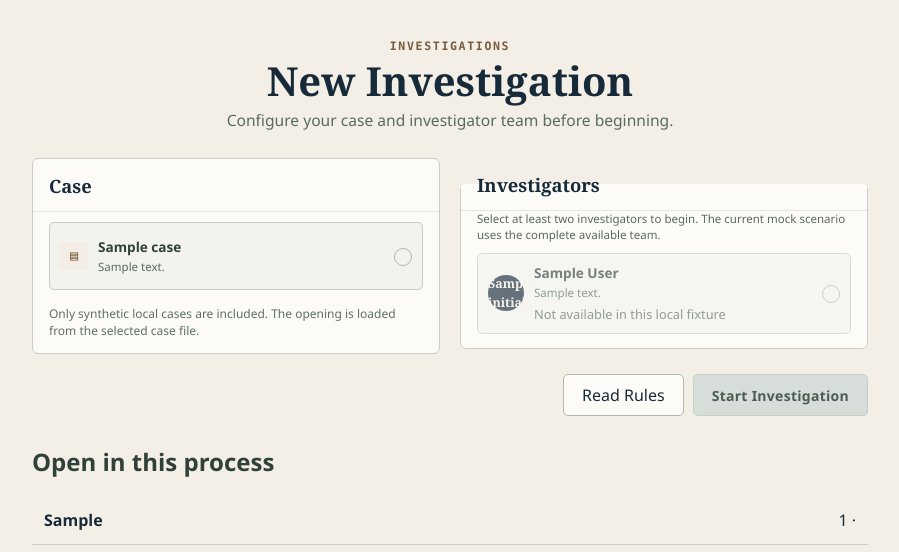
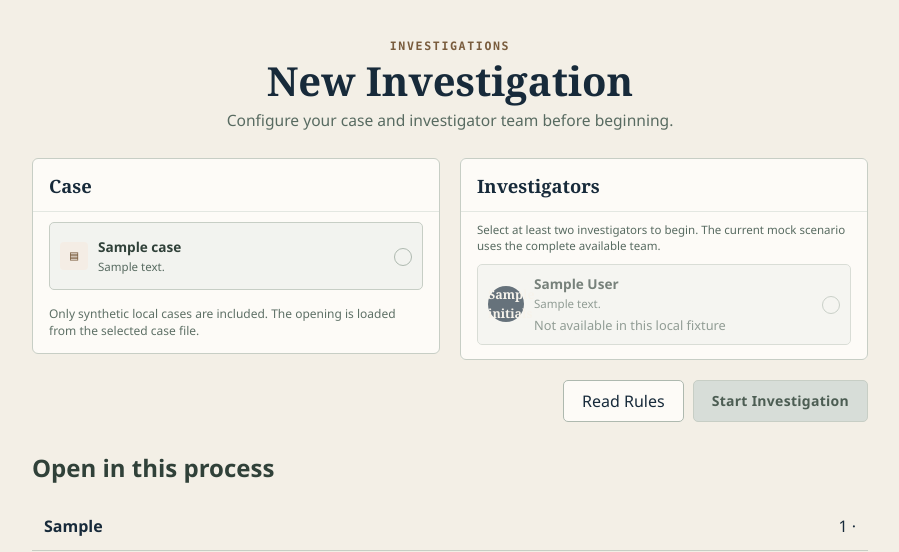
Before and after one commit to FraPoine/multi-agent-fictional-personalities, a FastAPI app: template src/multi_agent_personalities/web/templates/investigations.html in a window 1280 px wide. Shown: the part 63-615 px from the top of the page, without its empty margins (190-1089 px from the left). Run offline with FastAPI, Linux system fonts and the light colour scheme; the template is opened without the code that fills it: most values are stand-ins (such as "Sample title", 1, 10 or a date in 2020); parts of the project's set-up code (start-up, migrations or seed data) failed here and were passed over.

Commit message:
style(web): fix investigator panel and lobby descriptions

```diff
--- a/src/multi_agent_personalities/web/investigation_presentation.py
+++ b/src/multi_agent_personalities/web/investigation_presentation.py
@@ -24,6 +24,7 @@ class InvestigationParticipantPresentation:
     slug: str
     display_name: str
     description: str
+    lobby_description: str
     initials: str
     presentation_class: str
     selected: bool
@@ -139,6 +140,10 @@ def catalogue_participants(
             slug=config.slug,
             display_name=config.display_name,
             description=config.description,
+            lobby_description={
+                "sherlock": "Analytical, observational, and deductive.",
+                "poirot": "Methodical, psychological, and orderly.",
+            }.get(config.slug, config.description),
             initials=_initials(config.display_name),
             presentation_class=f"participant-tone-{index % 4 + 1}",
             selected=config.slug in selected,
@@ -175,6 +180,7 @@ def present_session(
             slug=config.slug,
             display_name=config.display_name,
             description=config.description,
+            lobby_description=config.description,
             initials=_initials(config.display_name),
             presentation_class=f"participant-tone-{index % 4 + 1}",
             selected=True,
--- a/src/multi_agent_personalities/web/static/styles.css
+++ b/src/multi_agent_personalities/web/static/styles.css
@@ -1190,9 +1190,8 @@ body {
 .lobby-setup > .form-error-summary { grid-column: 1 / -1; }
 .lobby-step { min-width: 0; padding: 0 16px 14px; border: 1px solid var(--border-default); border-radius: 6px; background: var(--surface-panel); }
 .step-content { min-width: 0; display: grid; gap: 10px; }
-.lobby-panel-heading, .lobby-panel-title { margin: 0 -16px; padding: 13px 16px 11px; border-bottom: 1px solid var(--border-soft); }
-.lobby-panel-heading h2, .lobby-panel-title { font-family: var(--font-serif); font-size: 1.15rem; font-weight: 700; color: var(--color-ink); }
-.lobby-panel-title { width: calc(100% + 32px); }
+.lobby-panel-heading { margin: 0 -16px; padding: 13px 16px 11px; border-bottom: 1px solid var(--border-soft); }
+.lobby-panel-heading h2 { font-family: var(--font-serif); font-size: 1.15rem; font-weight: 700; color: var(--color-ink); }
 .case-catalogue { display: grid; gap: 7px; }
 .case-card input { position: absolute; opacity: 0; pointer-events: none; }
 .case-card label { min-height: 68px; display: grid; grid-template-columns: 28px minmax(0, 1fr) 18px; align-items: center; gap: 10px; padding: 9px 10px; border: 1px solid var(--border-default); border-radius: 5px; background: var(--surface-subtle); cursor: pointer; }
@@ -1214,7 +1213,7 @@ body {
 .investigator-choice input:focus-visible + label { outline: 2px solid var(--color-accent); outline-offset: 2px; }
 .investigator-copy { min-width: 0; }
 .investigator-copy strong { display: block; font-size: .85rem; }
-.investigator-choice small { display: -webkit-box; margin-top: 2px; overflow: hidden; color: var(--color-muted); font-size: .72rem; font-style: normal; line-height: 1.35; -webkit-box-orient: vertical; -webkit-line-clamp: 2; }
+.investigator-choice small { display: block; margin-top: 2px; color: var(--color-muted); font-size: .72rem; font-style: normal; line-height: 1.35; }
 .investigator-choice em, .opening-investigators small { display: block; margin-top: var(--spacing-xs); color: var(--color-muted); font-size: .8rem; font-style: normal; }
 .investigator-choice.is-unavailable { opacity: .65; }
 .investigator-avatar { flex: 0 0 auto; width: 36px; height: 36px; display: grid; place-items: center; border-radius: 50%; background: var(--color-ink); color: var(--surface-page); font-family: var(--font-serif); font-size: .78rem; font-weight: 700; }
--- a/src/multi_agent_personalities/web/templates/investigations.html
+++ b/src/multi_agent_personalities/web/templates/investigations.html
@@ -20,11 +20,12 @@
                     {% if field_errors.get('case_id') %}<p class="field-error" id="case-error">{{ field_errors.get('case_id') }}</p>{% endif %}
                 </div>
             </section>
-            <fieldset class="lobby-step investigator-step" aria-describedby="investigator-requirement{% if field_errors.get('characters') %} investigation-characters-error{% endif %}"{% if field_errors.get('characters') %} aria-invalid="true"{% endif %}>
-                <legend class="lobby-panel-title">Investigators</legend>
-                <div class="step-content"><p class="investigator-requirement" id="investigator-requirement" data-investigator-requirement>Select at least two investigators to begin. The current mock scenario uses the complete available team.</p>
+            <fieldset class="lobby-step investigator-step" aria-labelledby="investigator-selection-title" aria-describedby="investigator-requirement{% if field_errors.get('characters') %} investigation-characters-error{% endif %}"{% if field_errors.get('characters') %} aria-invalid="true"{% endif %}>
+                <legend class="visually-hidden">Investigators</legend>
+                <div class="step-content"><header class="lobby-panel-heading"><h2 id="investigator-selection-title">Investigators</h2></header>
+                    <p class="investigator-requirement" id="investigator-requirement" data-investigator-requirement>Select at least two investigators to begin. The current mock scenario uses the complete available team.</p>
                     <div class="investigator-grid">
-                        {% for character in investigator_options %}<div class="investigator-choice{% if not character.supported %} is-unavailable{% endif %}"><input id="investigator-{{ character.slug }}" type="checkbox" name="characters" value="{{ character.slug }}"{% if character.selected %} checked{% endif %}{% if not character.supported %} disabled{% endif %}><label for="investigator-{{ character.slug }}"><span class="investigator-avatar {{ character.presentation_class }}">{{ character.initials }}</span><span class="investigator-copy"><strong>{{ character.display_name }}</strong><small title="{{ character.description }}">{{ character.description }}</small>{% if not character.supported %}<em>Not available in this local fixture</em>{% endif %}</span><span class="selection-mark" aria-hidden="true">✓</span></label></div>{% endfor %}
+                        {% for character in investigator_options %}<div class="investigator-choice{% if not character.supported %} is-unavailable{% endif %}"><input id="investigator-{{ character.slug }}" type="checkbox" name="characters" value="{{ character.slug }}"{% if character.selected %} checked{% endif %}{% if not character.supported %} disabled{% endif %}><label for="investigator-{{ character.slug }}"><span class="investigator-avatar {{ character.presentation_class }}">{{ character.initials }}</span><span class="investigator-copy"><strong>{{ character.display_name }}</strong><small>{{ character.lobby_description }}</small>{% if not character.supported %}<em>Not available in this local fixture</em>{% endif %}</span><span class="selection-mark" aria-hidden="true">✓</span></label></div>{% endfor %}
                     </div>
                     {% if field_errors.get('characters') %}<p class="field-error" id="investigation-characters-error">{{ field_errors.get('characters') }}</p>{% endif %}
                 </div>
```
Also changed, not shown: tests/test_investigation_web_task1.py (+4 -0 lines).
